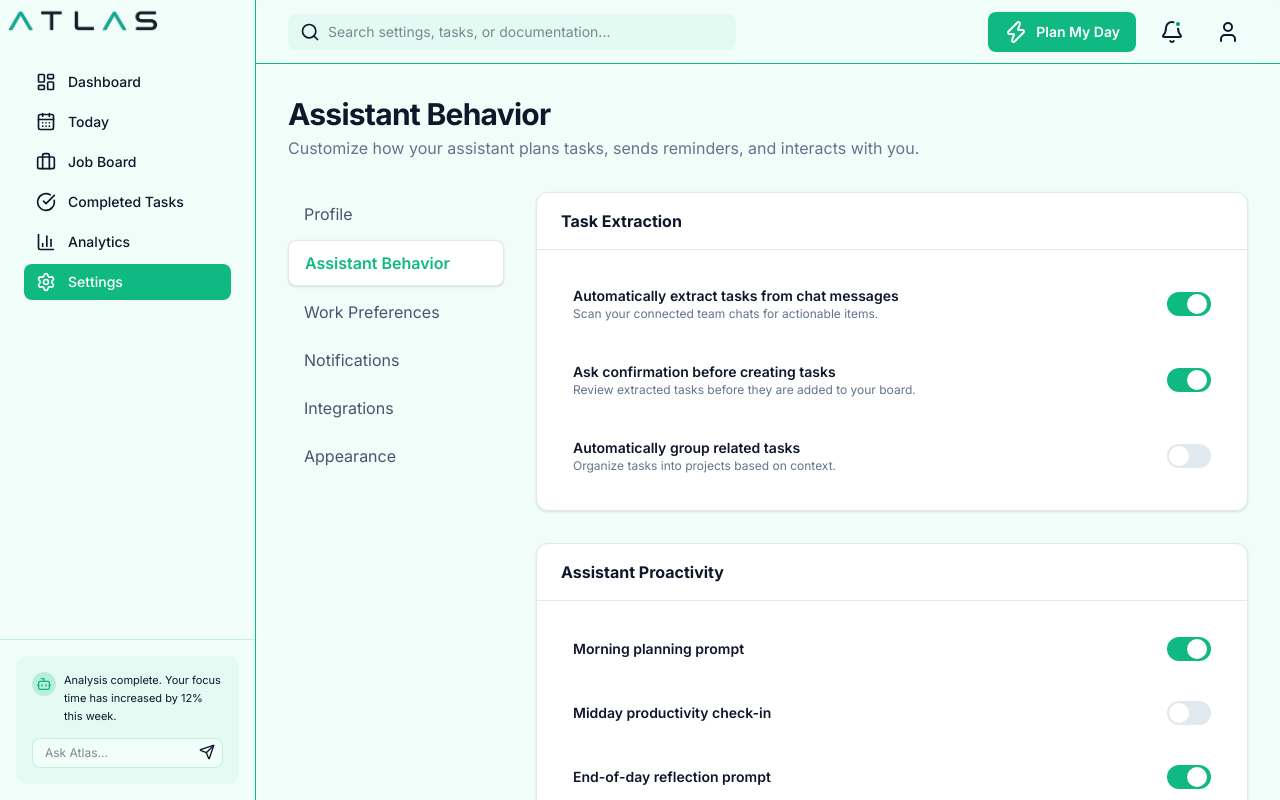
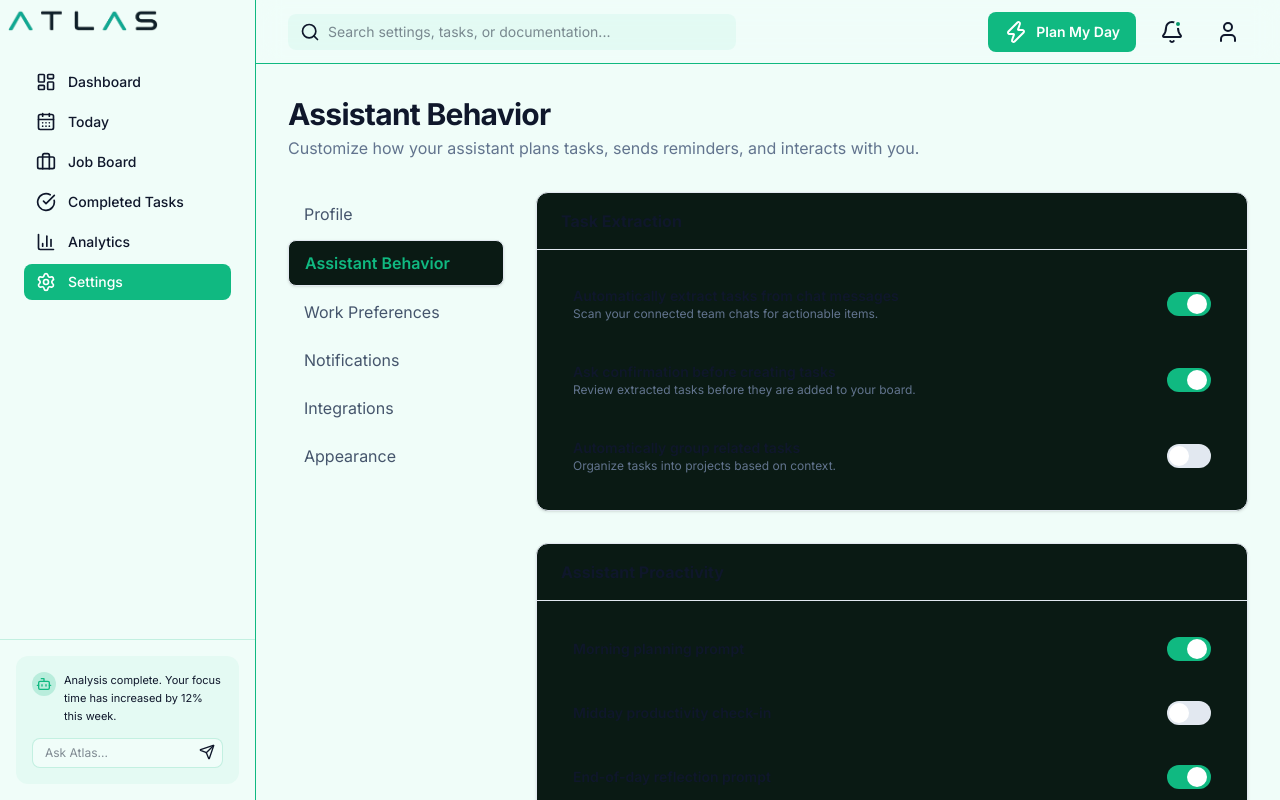
Before and after one commit to mubarakkkkkk/Atlas, a Next.js app: page /pages/settings in a window 1280 px wide. Both pictures are taken after a click on the button "Assistant Behavior". Built offline with nearby package versions, Linux system fonts and the light colour scheme.

Commit message:
fix: settings screen color change

```diff
--- a/app/components/settings/AppearanceSection.tsx
+++ b/app/components/settings/AppearanceSection.tsx
@@ -15,7 +15,7 @@ export function AppearanceSection({ data, onChange }: AppearanceSectionProps) {
   return (
     <section
       id="appearance"
-      className="bg-white dark:bg-slate-900/50 rounded-xl border border-slate-200 dark:border-slate-800 overflow-hidden shadow-sm"
+      className="bg-background-dark rounded-xl border border-slate-200 dark:border-slate-800 overflow-hidden shadow-sm"
     >
       <div className="px-6 py-4 border-b border-slate-200 dark:border-slate-800">
         <h3 className="font-bold text-slate-900 dark:text-slate-100">Appearance</h3>
--- a/app/components/settings/AssistantBehaviorSection.tsx
+++ b/app/components/settings/AssistantBehaviorSection.tsx
@@ -61,7 +61,7 @@ interface SectionCardProps {
 
 function SectionCard({ title, children }: SectionCardProps) {
   return (
-    <section className="bg-white dark:bg-slate-900/50 rounded-xl border border-slate-200 dark:border-slate-800 overflow-hidden shadow-sm">
+    <section className="bg-background-dark rounded-xl border border-slate-200 dark:border-slate-800 overflow-hidden shadow-sm">
       <div className="px-6 py-4 border-b border-slate-200 dark:border-slate-800">
         <h3 className="font-bold text-slate-900 dark:text-slate-100">{title}</h3>
       </div>
--- a/app/components/settings/IntegrationsSection.tsx
+++ b/app/components/settings/IntegrationsSection.tsx
@@ -88,7 +88,7 @@ export function IntegrationsSection({
   return (
     <section
       id="integrations"
-      className="bg-white dark:bg-slate-900/50 rounded-xl border border-slate-200 dark:border-slate-800 overflow-hidden shadow-sm"
+      className="bg-background-dark rounded-xl border border-slate-200 dark:border-slate-800 overflow-hidden shadow-sm"
     >
       <div className="px-6 py-4 border-b border-slate-200 dark:border-slate-800">
         <h3 className="font-bold text-slate-900 dark:text-slate-100">Integrations</h3>
--- a/app/components/settings/ProfileSection.tsx
+++ b/app/components/settings/ProfileSection.tsx
@@ -74,7 +74,7 @@ export function ProfileSection({ data, onChange }: ProfileSectionProps) {
   return (
     <section
       id="profile"
-      className="bg-white dark:bg-slate-900/50 rounded-xl border border-slate-200 dark:border-slate-800 shadow-sm"
+      className="bg-background-dark rounded-xl border border-slate-200 dark:border-slate-800 shadow-sm"
     >
       <div className="px-6 py-4 border-b border-slate-200 dark:border-slate-800 flex justify-between items-center">
         <h3 className="font-bold text-slate-900 dark:text-slate-100">
--- a/app/components/settings/SettingsNav.tsx
+++ b/app/components/settings/SettingsNav.tsx
@@ -25,7 +25,7 @@ export function SettingsNav({ activeSection, onSectionChange }: SettingsNavProps
             onClick={() => onSectionChange(section.id)}
             className={`flex items-center gap-3 px-4 py-2.5 rounded-lg text-left transition-colors ${
               isActive
-                ? "bg-white dark:bg-slate-800/50 text-primary font-semibold shadow-sm border border-slate-200 dark:border-slate-700"
+                ? "bg-background-dark text-primary font-semibold shadow-sm border border-slate-200 dark:border-slate-700"
                 : "text-slate-600 dark:text-slate-400 hover:bg-slate-100 dark:hover:bg-slate-800"
             }`}
           >
--- a/app/components/settings/WorkPreferencesSection.tsx
+++ b/app/components/settings/WorkPreferencesSection.tsx
@@ -27,7 +27,7 @@ export function WorkPreferencesSection({ data, onChange }: WorkPreferencesSectio
   return (
     <section
       id="preferences"
-      className="bg-white dark:bg-slate-900/50 rounded-xl border border-slate-200 dark:border-slate-800 overflow-hidden shadow-sm"
+      className="bg-background-dark rounded-xl border border-slate-200 dark:border-slate-800 overflow-hidden shadow-sm"
     >
       <div className="px-6 py-4 border-b border-slate-200 dark:border-slate-800">
         <h3 className="font-bold text-slate-900 dark:text-slate-100">Work Preferences</h3>
--- a/app/pages/settings/page.tsx
+++ b/app/pages/settings/page.tsx
@@ -288,7 +288,7 @@ function NotificationsSection() {
   };
 
   return (
-    <section className="bg-white dark:bg-slate-900/50 rounded-xl border border-slate-200 dark:border-slate-800 overflow-hidden shadow-sm">
+    <section className="bg-background-dark rounded-xl border border-slate-200 dark:border-slate-800 overflow-hidden shadow-sm">
       <div className="px-6 py-4 border-b border-slate-200 dark:border-slate-800">
         <h3 className="font-bold text-slate-900 dark:text-slate-100">
           Notification Preferences
```
